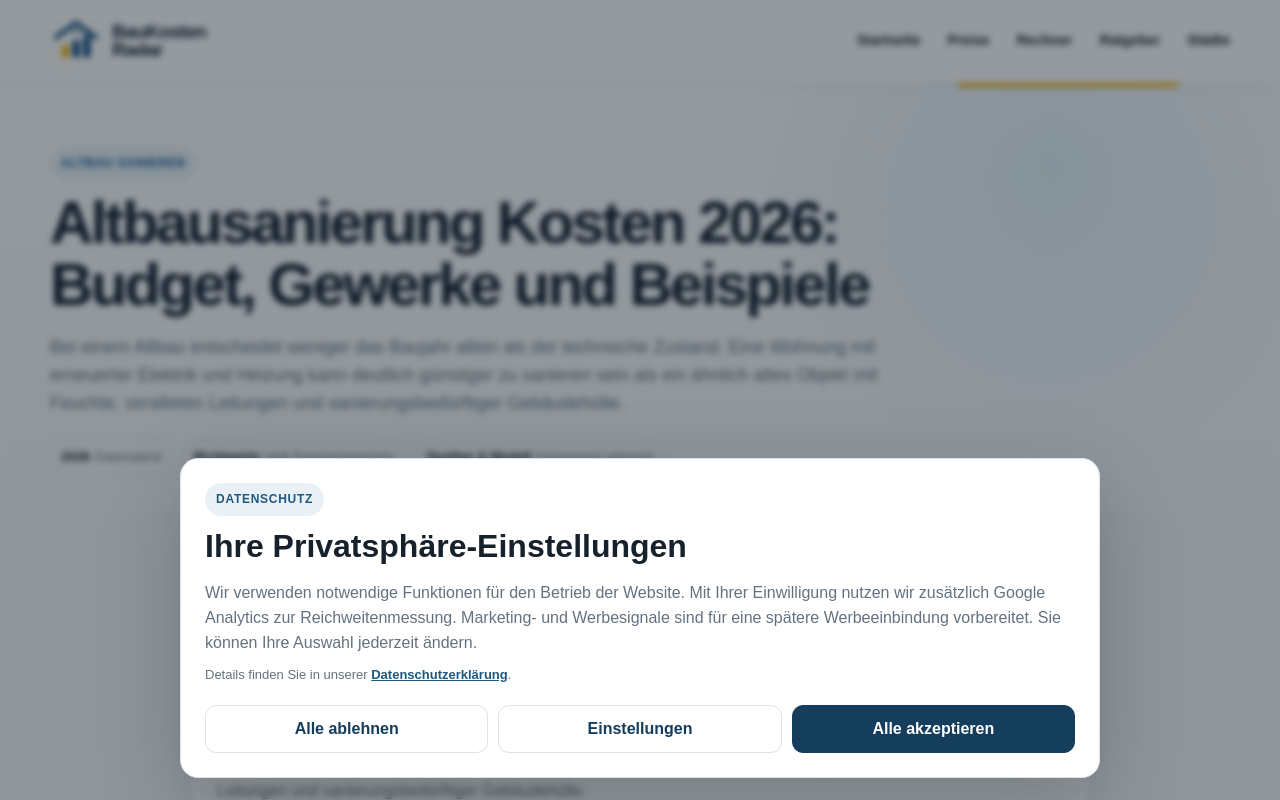
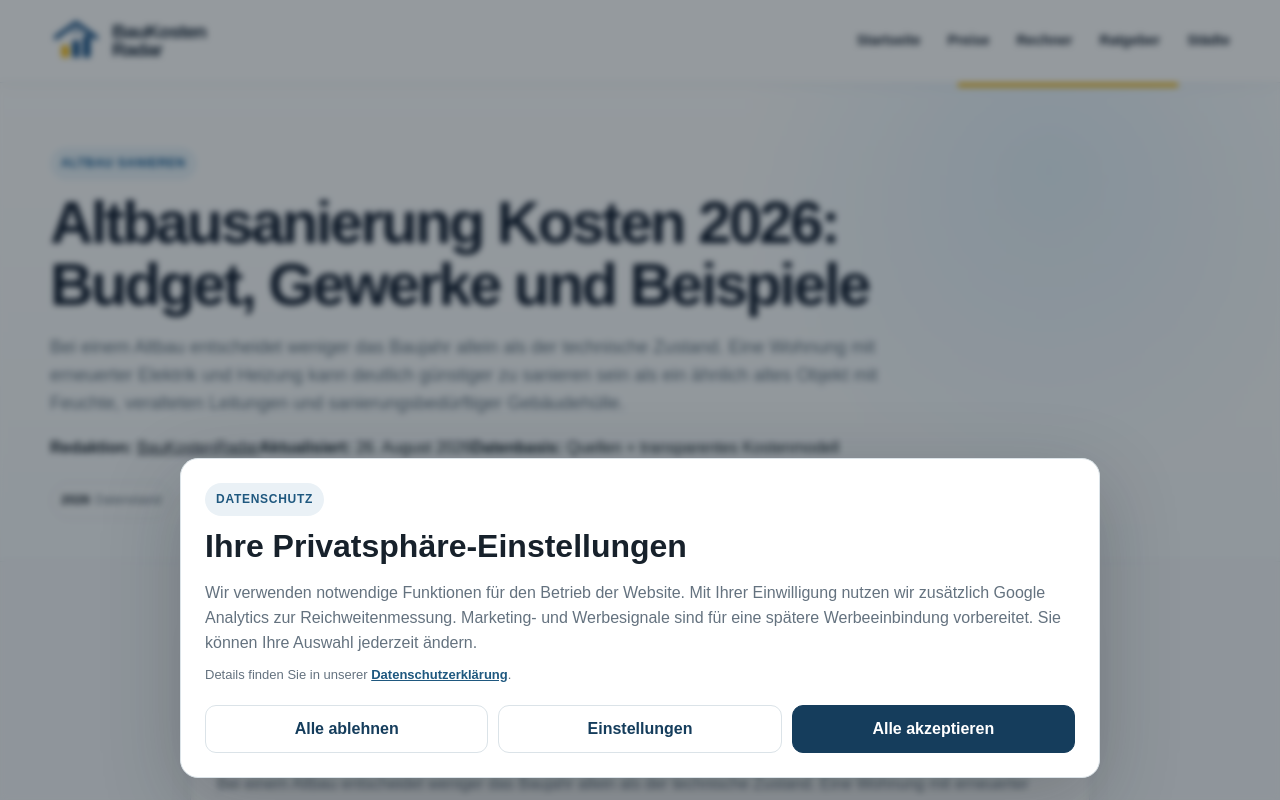
Before and after one commit to maxympaschenko-tech/baukostenradar-de, a Next.js app: page /ratgeber/altbausanierung-kosten in a window 1280 px wide. Shown: the top 800 px of the page. Built offline with nearby package versions, Linux system fonts and the light colour scheme; no server answers.

Commit message:
Add visible editorial metadata to guides

```diff
--- a/app/ratgeber/[slug]/page.tsx
+++ b/app/ratgeber/[slug]/page.tsx
@@ -85,6 +85,11 @@ export default async function GuidePage({ params }: { params: Promise<{ slug: st
           <span className="eyebrow">{guide.eyebrow}</span>
           <h1>{guide.h1}</h1>
           <p>{guide.intro}</p>
+          <div className="guideMeta" aria-label="Redaktionelle Angaben">
+            <span><strong>Redaktion:</strong> <Link href="/ueber-uns">BauKostenRadar</Link></span>
+            <span><strong>Aktualisiert:</strong> 26. August 2026</span>
+            <span><strong>Datenbasis:</strong> Quellen + transparentes Kostenmodell</span>
+          </div>
           <div className="heroFacts">
             <span><strong>2026</strong> Datenstand</span>
             <span><strong>Richtwerte</strong> statt Preisversprechen</span>
```
